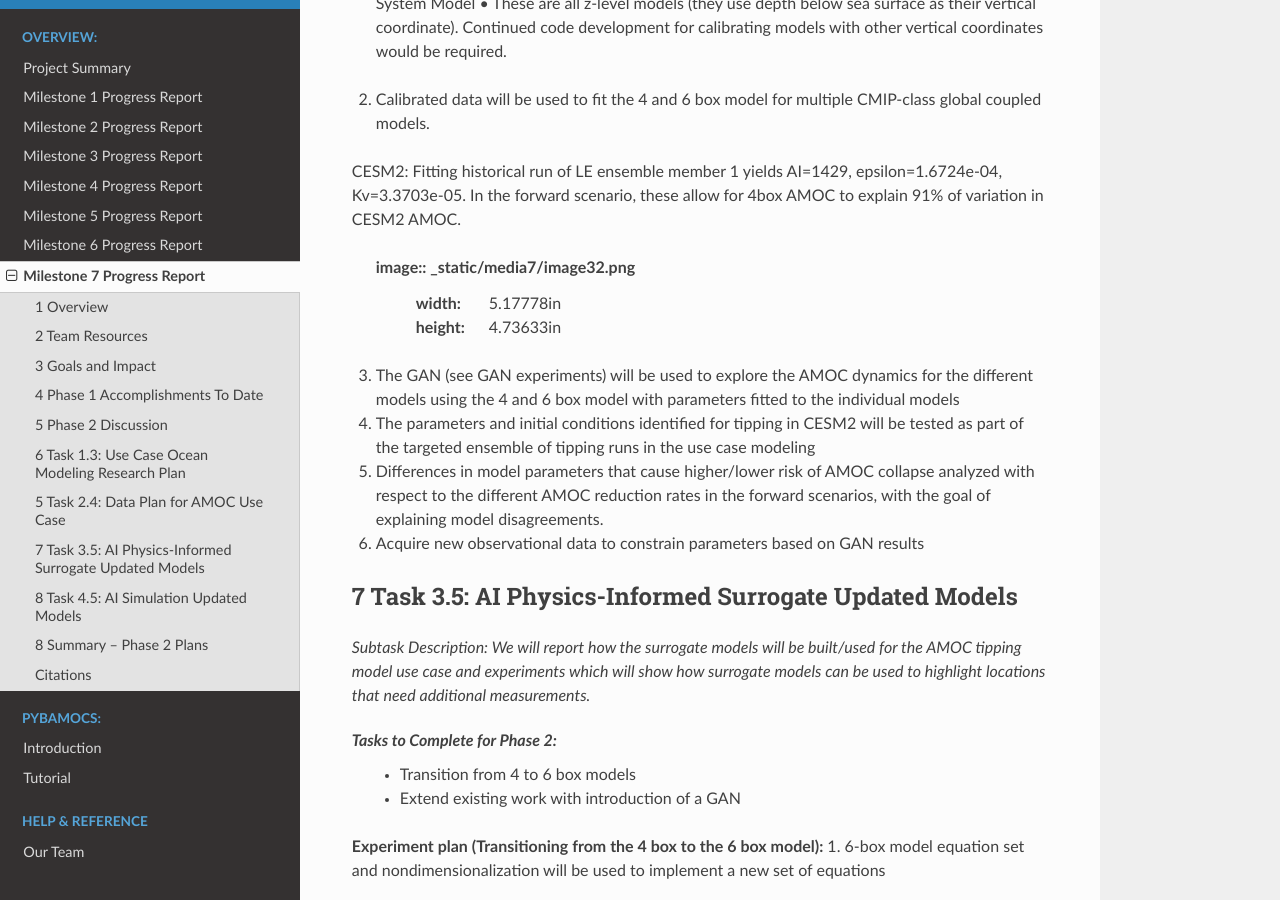
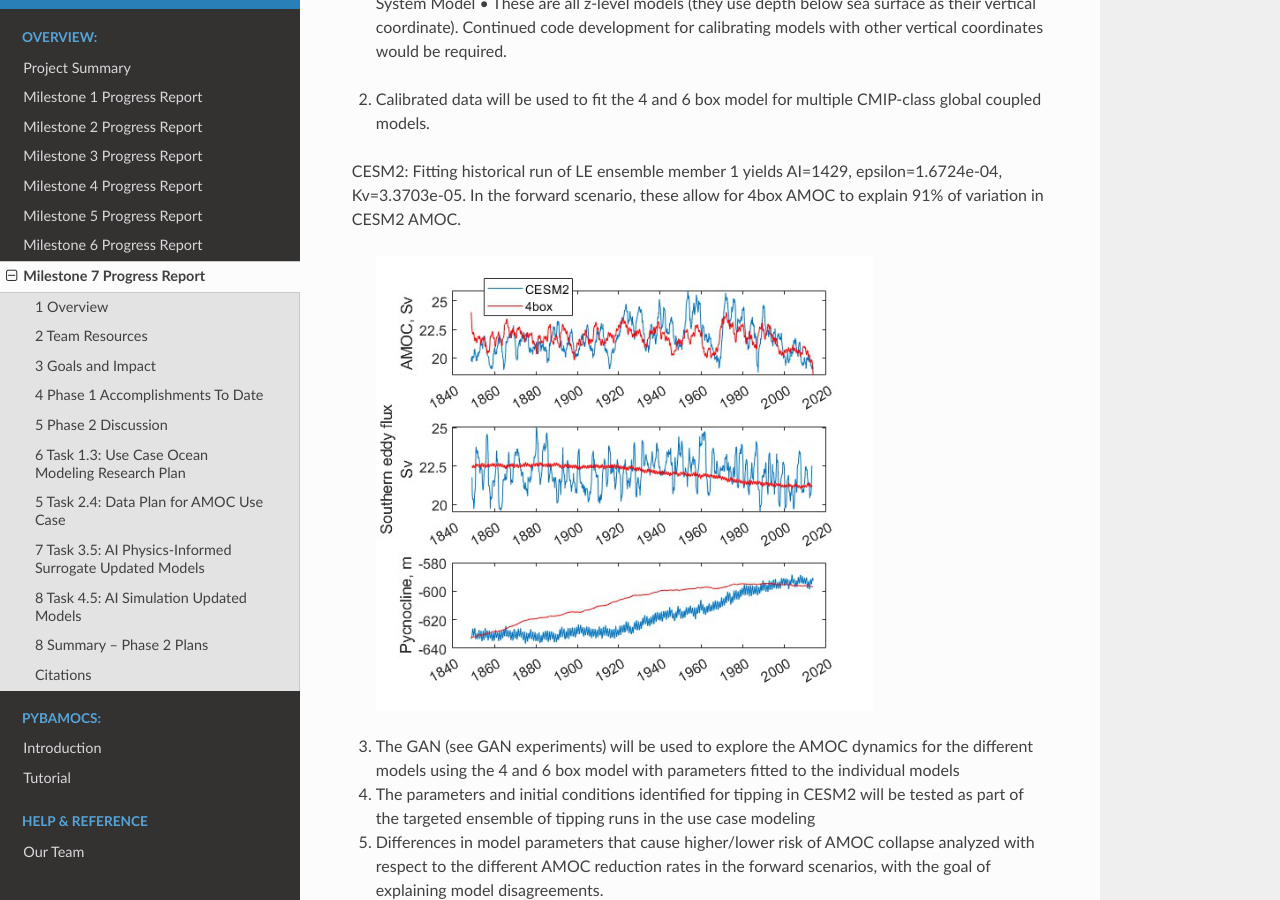
Before and after one commit to JHUAPL/PACMANs, a Sphinx documentation site: the page built from docs/milestone7_report.rst, in a window 1280 px wide and 900 px high, scrolled down 6177 px. Built offline with Sphinx 7.4.7 and the Read the Docs theme 2.0.0, drawn with Linux system fonts in a browser that asks for light colours.

Commit message:
Update milestone7_report.rst

```diff
--- a/docs/milestone7_report.rst
+++ b/docs/milestone7_report.rst
@@ -205,7 +205,7 @@ These will determine whether the AMOC recovers, stabilizes, or continues to coll
 
 CESM2: Fitting historical run of LE ensemble member 1 yields AI=1429, epsilon=1.6724e-04, Kv=3.3703e-05.  In the forward scenario, these allow for 4box AMOC to explain 91% of variation in CESM2 AMOC.
 
-	image:: _static/media7/image32.png
+	.. image:: _static/media7/image32.png
 	   :width: 5.17778in
 	   :height: 4.73633in
 
```
